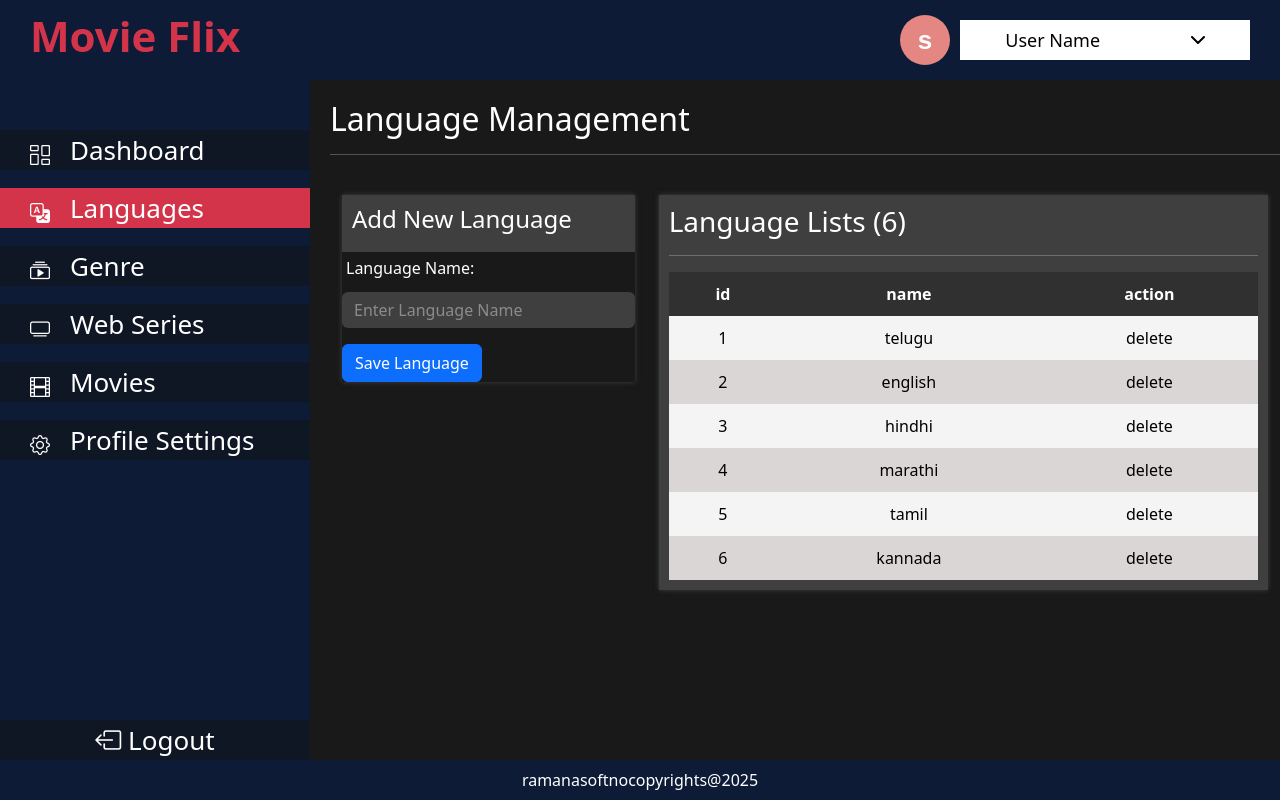
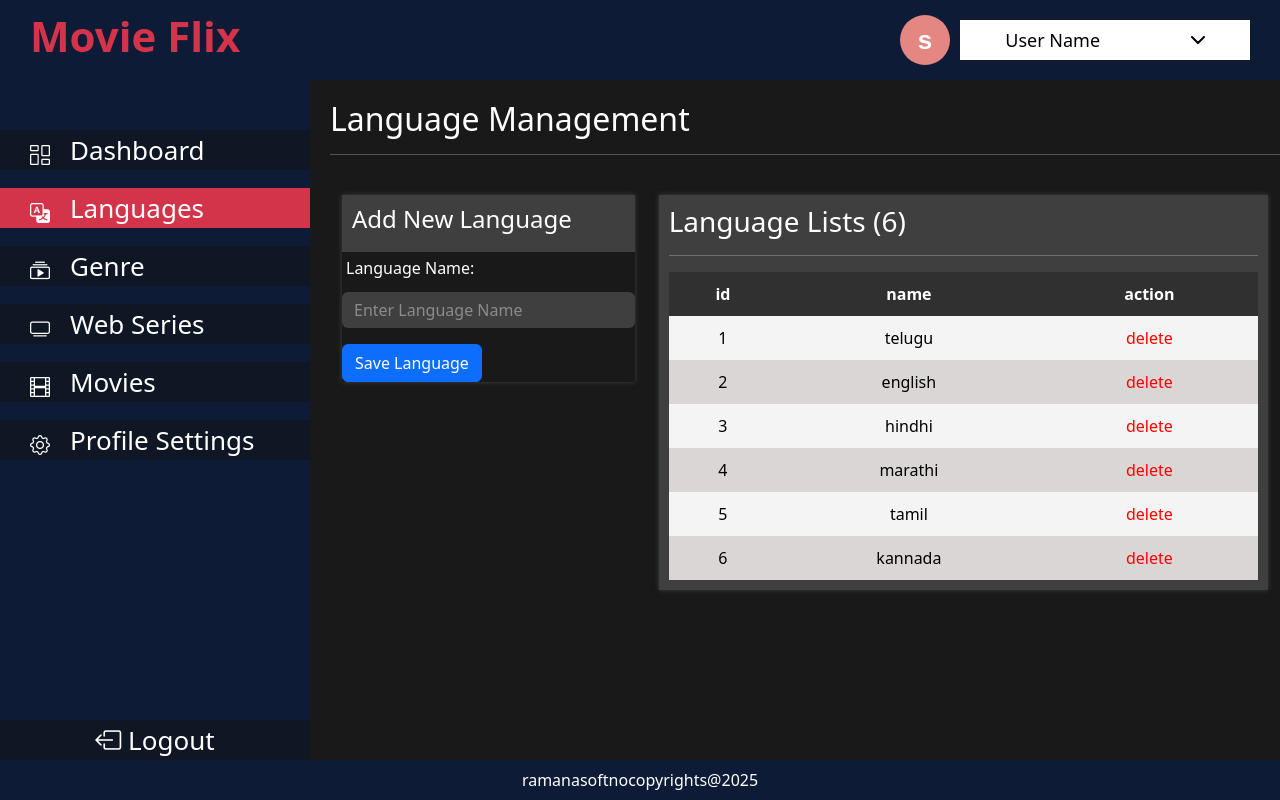
Before and after one commit to sandeepnani0902/movie-flix, a React (Vite) app: page /dashboard/languages in a window 1280 px wide. Built offline with nearby package versions, Linux system fonts and the light colour scheme; a web font is replaced by a local one.

Commit message:
udpated delete button in language

```diff
--- a/src/components/pages/Languages.jsx
+++ b/src/components/pages/Languages.jsx
@@ -12,7 +12,14 @@ function Languages() {
     console.log(language)
     setLanguage("")
     }
-
+    function handledelete(){
+      if(confirm("are you sure to delete long")){
+        console.log("deleted..")
+      }
+      else{
+        console.log("not deleted...")
+      }
+    }
   return (
     <div className='language-container'>
       <div className="language-header">
@@ -57,7 +64,7 @@ function Languages() {
                   <tr key={index}>
                     <td>{index + 1}</td>
                     <td>{lang}</td>
-                    <td>delete</td>
+                    <td style={{color:"red", cursor:'pointer'}} onClick={handledelete}>delete</td>
                   </tr>
                 ))}
               </tbody>
```
